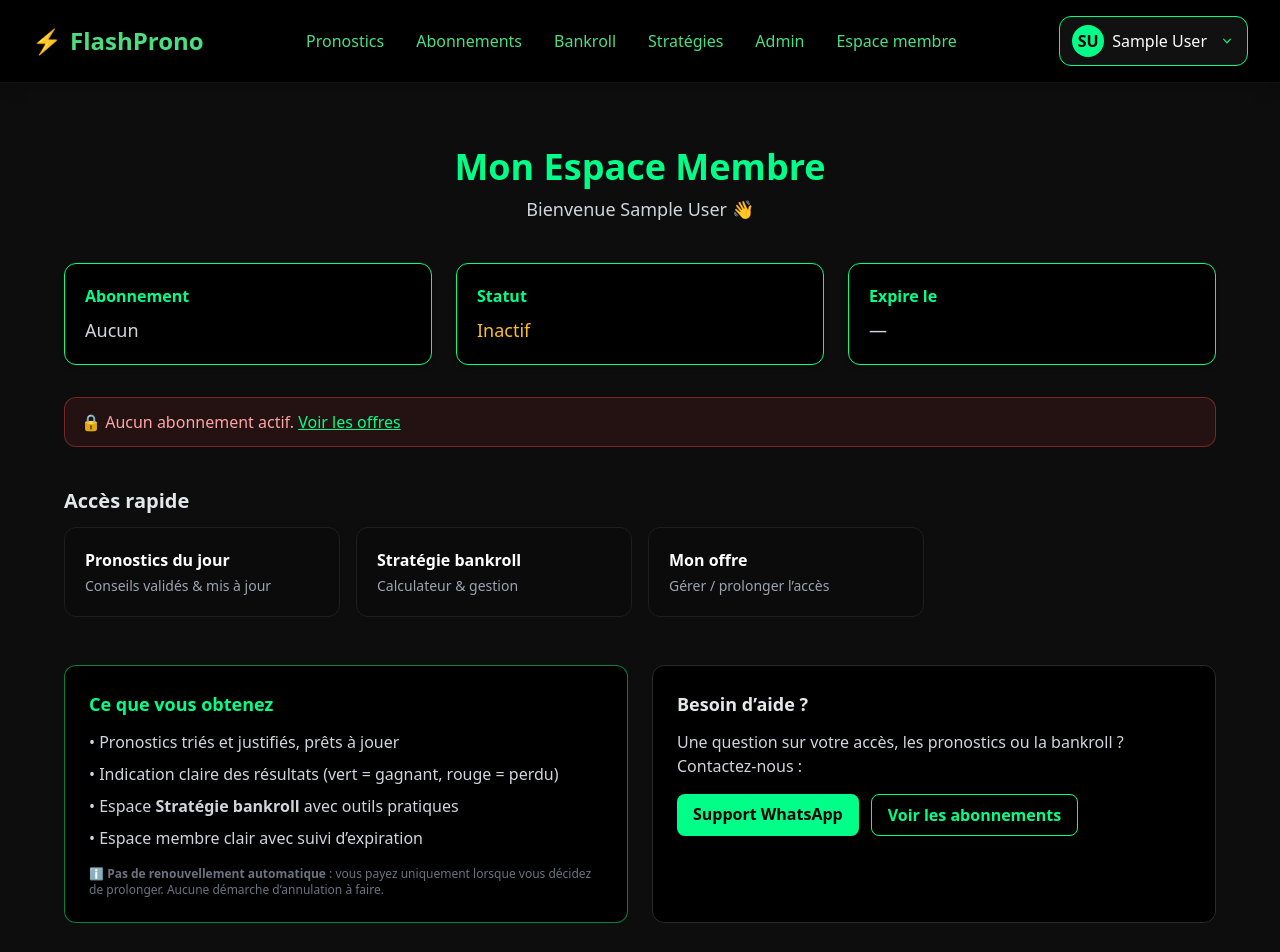
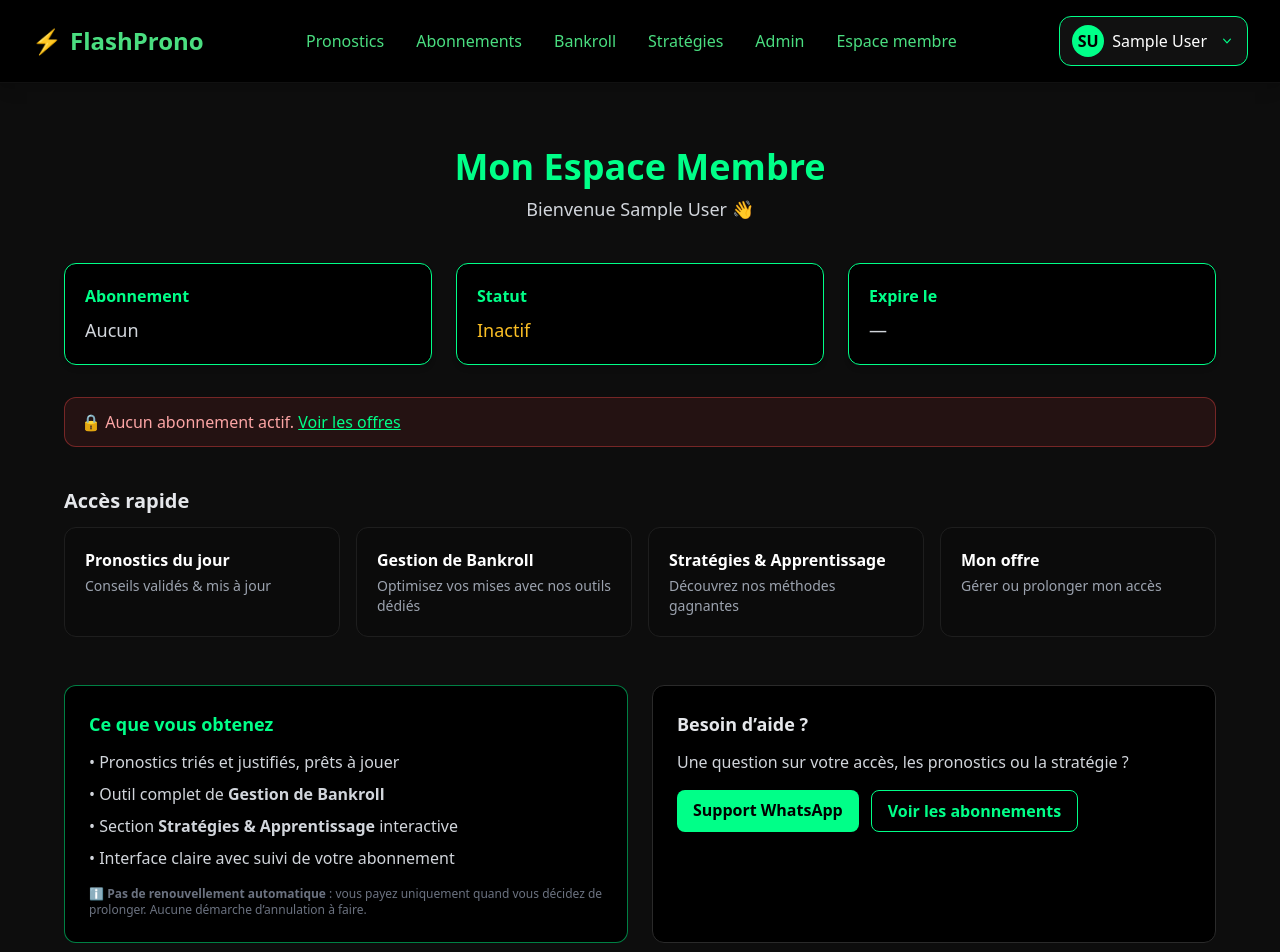
Before and after one commit to Rousslan2/flashprono, a React (Vite) app in the folder frontend/: page /dashboard in a window 1280 px wide. Shown: the top 952 px of the page. Built offline with nearby package versions, Linux system fonts and the light colour scheme; no server answers; sample sign-in values are in the browser's storage.

Commit message:
🚀 Mise à jour automatique (frontend + backend + correctifs)

```diff
--- a/frontend/src/pages/Dashboard.jsx
+++ b/frontend/src/pages/Dashboard.jsx
@@ -18,7 +18,6 @@ export default function Dashboard() {
   const expiresDate = sub.expiresAt ? new Date(sub.expiresAt) : null;
   const expiresStr = expiresDate ? expiresDate.toLocaleDateString() : "—";
 
-  // Jours restants (arrondi au supérieur)
   const daysLeft =
     expiresDate
       ? Math.max(0, Math.ceil((expiresDate.getTime() - Date.now()) / (1000 * 60 * 60 * 24)))
@@ -33,7 +32,7 @@ export default function Dashboard() {
         </p>
       </header>
 
-      {/* Cartes statut / plan / expiration */}
+      {/* Statut / plan / expiration */}
       <div className="grid gap-6 md:grid-cols-3">
         <InfoCard title="Abonnement" value={planLabel} />
         <InfoCard
@@ -47,7 +46,9 @@ export default function Dashboard() {
           extra={
             daysLeft !== null && (
               <span className="mt-1 inline-block text-xs px-2 py-0.5 rounded bg-[#111] border border-[#222] text-gray-300">
-                {daysLeft > 0 ? `${daysLeft} jour${daysLeft > 1 ? "s" : ""} restant${daysLeft > 1 ? "s" : ""}` : "Expire aujourd’hui"}
+                {daysLeft > 0
+                  ? `${daysLeft} jour${daysLeft > 1 ? "s" : ""} restant${daysLeft > 1 ? "s" : ""}`
+                  : "Expire aujourd’hui"}
               </span>
             )
           }
@@ -66,7 +67,10 @@ export default function Dashboard() {
           </div>
         ) : (
           <div className="rounded-xl border border-red-500/40 bg-red-500/10 px-4 py-3 text-red-300">
-            🔒 Aucun abonnement actif. <a href="/abonnements" className="underline text-primary">Voir les offres</a>
+            🔒 Aucun abonnement actif.{" "}
+            <a href="/abonnements" className="underline text-primary">
+              Voir les offres
+            </a>
           </div>
         )}
       </div>
@@ -75,33 +79,52 @@ export default function Dashboard() {
       <section className="mt-10">
         <h2 className="text-xl font-semibold text-gray-200 mb-3">Accès rapide</h2>
         <div className="grid gap-4 md:grid-cols-2 lg:grid-cols-4">
-          <QuickTile href="/pronostics" title="Pronostics du jour" desc="Conseils validés & mis à jour" />
-          <QuickTile href="/strategie-bankroll" title="Stratégie bankroll" desc="Calculateur & gestion" />
-          <QuickTile href="/abonnements" title="Mon offre" desc="Gérer / prolonger l’accès" />
+          <QuickTile
+            href="/pronostics"
+            title="Pronostics du jour"
+            desc="Conseils validés & mis à jour"
+          />
+          <QuickTile
+            href="/strategie-bankroll"
+            title="Gestion de Bankroll"
+            desc="Optimisez vos mises avec nos outils dédiés"
+          />
+          <QuickTile
+            href="/strategie-bankroll"
+            title="Stratégies & Apprentissage"
+            desc="Découvrez nos méthodes gagnantes"
+          />
+          <QuickTile
+            href="/abonnements"
+            title="Mon offre"
+            desc="Gérer ou prolonger mon accès"
+          />
         </div>
       </section>
 
       {/* Avantages inclus */}
       <section className="mt-12 grid gap-6 lg:grid-cols-2">
         <div className="bg-black rounded-xl border border-primary/50 p-6">
-          <h3 className="text-lg font-semibold text-primary mb-3">Ce que vous obtenez</h3>
+          <h3 className="text-lg font-semibold text-primary mb-3">
+            Ce que vous obtenez
+          </h3>
           <ul className="space-y-2 text-gray-300">
             <li>• Pronostics triés et justifiés, prêts à jouer</li>
-            <li>• Indication claire des résultats (vert = gagnant, rouge = perdu)</li>
-            <li>• Espace <b>Stratégie bankroll</b> avec outils pratiques</li>
-            <li>• Espace membre clair avec suivi d’expiration</li>
+            <li>• Outil complet de <b>Gestion de Bankroll</b></li>
+            <li>• Section <b>Stratégies & Apprentissage</b> interactive</li>
+            <li>• Interface claire avec suivi de votre abonnement</li>
           </ul>
           <p className="text-xs text-gray-500 mt-4">
-            ℹ️ <b>Pas de renouvellement automatique</b> : vous payez uniquement lorsque vous décidez de prolonger. Aucune
+            ℹ️ <b>Pas de renouvellement automatique</b> : vous payez uniquement quand vous décidez de prolonger. Aucune
             démarche d’annulation à faire.
           </p>
         </div>
 
-        {/* Aide & support */}
+        {/* Support */}
         <div className="bg-black rounded-xl border border-[#2a2a2a] p-6">
           <h3 className="text-lg font-semibold text-gray-200 mb-3">Besoin d’aide ?</h3>
           <p className="text-gray-300">
-            Une question sur votre accès, les pronostics ou la bankroll ? Contactez-nous :
+            Une question sur votre accès, les pronostics ou la stratégie ?
           </p>
           <div className="mt-4 flex flex-wrap gap-3">
             <a
@@ -137,8 +160,7 @@ export default function Dashboard() {
   );
 }
 
-/* ---------- Petits composants ---------- */
-
+/* ---------- Composants ---------- */
 function InfoCard({ title, value, valueClass = "text-gray-300", extra = null }) {
   return (
     <div className="bg-black p-5 rounded-xl border border-primary shadow-md">
```
